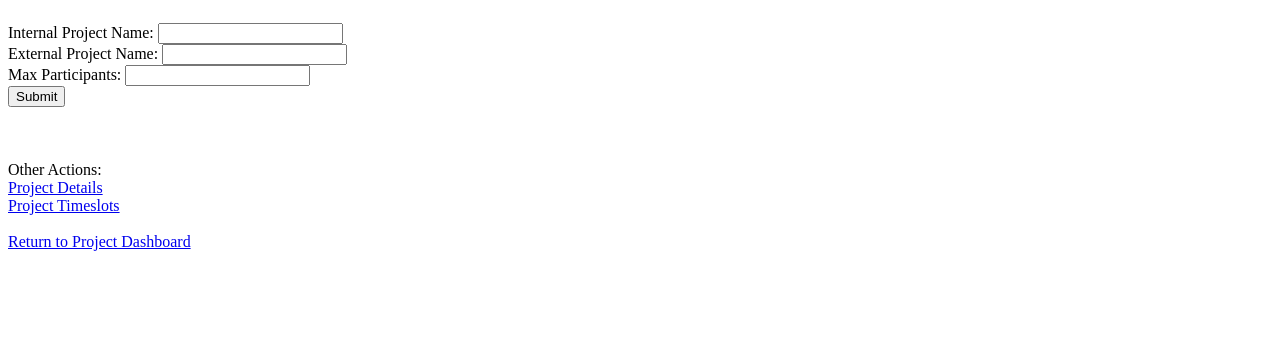
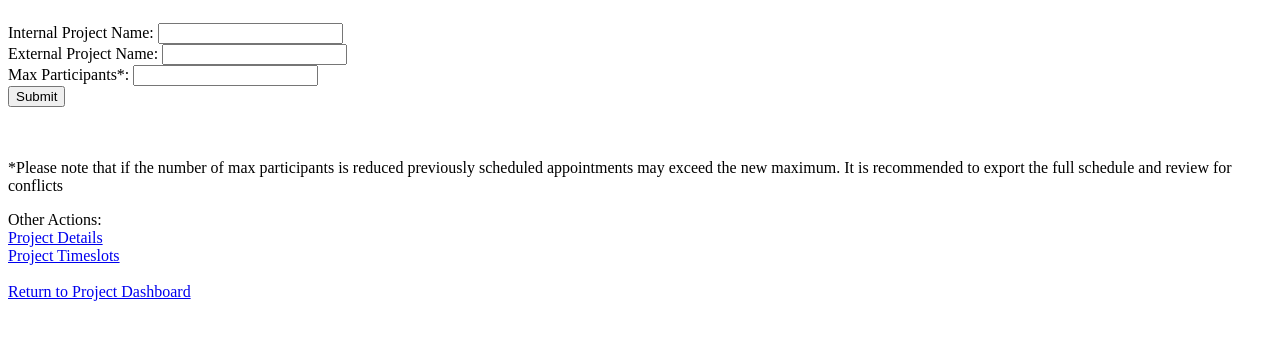
Before and after one commit to kgermeroth/study_scheduler, a Flask app: template templates/details.html in a window 1280 px wide. Shown: the part 57-397 px from the top of the page. Run offline with Flask 2, Linux system fonts and the light colour scheme; the template is opened without the code that fills it, so the values that code supplies are empty.

Commit message:
added disclaimer about reducing participants

```diff
--- a/templates/details.html
+++ b/templates/details.html
@@ -9,12 +9,13 @@
 			<form action="/update-project-details" method="post">
 				Internal Project Name: <input type="text" name="int_proj_name" value="{{ access.project.int_project_name }}"><br>
 				External Project Name: <input type="text" name="ext_proj_name" value="{{ access.project.ext_project_name }}"><br>
-				Max Participants:
+				Max Participants*:
 					<input name="max_participants" pattern="[0-9]{1,}" title="Integer greater than or equal to 1" value="{{ access.project.max_participants }}"><br>
 				<input type="text" name="project_id" value="{{ access.project_id }}" hidden>
 				<input type="submit">
 			</form>
-		</div><br><br><br>
+		</div><br><br>
+		<p>*Please note that if the number of max participants is reduced previously scheduled appointments may exceed the new maximum. It is recommended to export the full schedule and review for conflicts</p>
 		Other Actions:<br>
 			<a href="/details/{{ access.project_id }}">Project Details</a><br>
 			<a href="/timeslots/{{ access.project_id }}">Project Timeslots</a><br><br>
```
